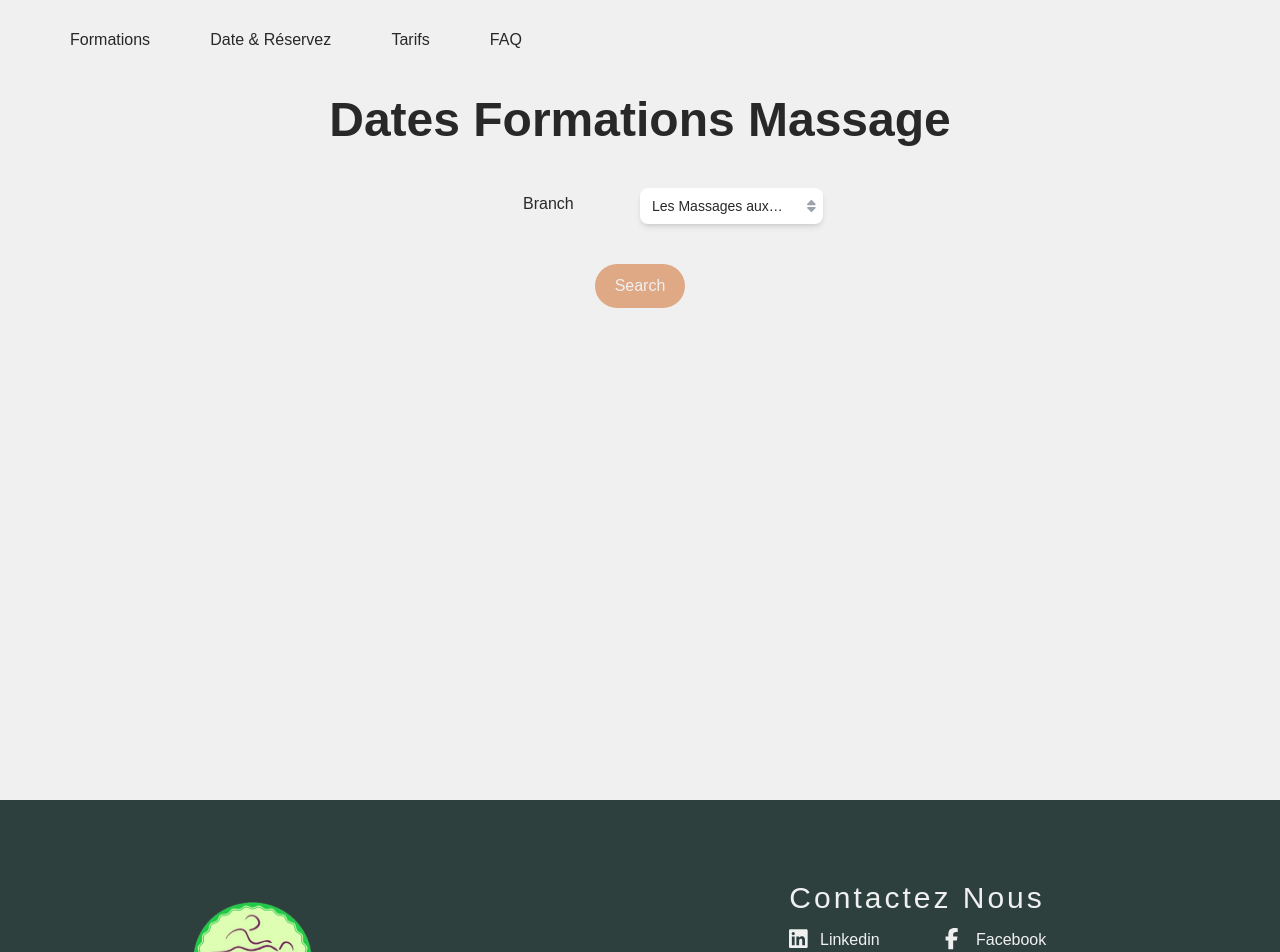
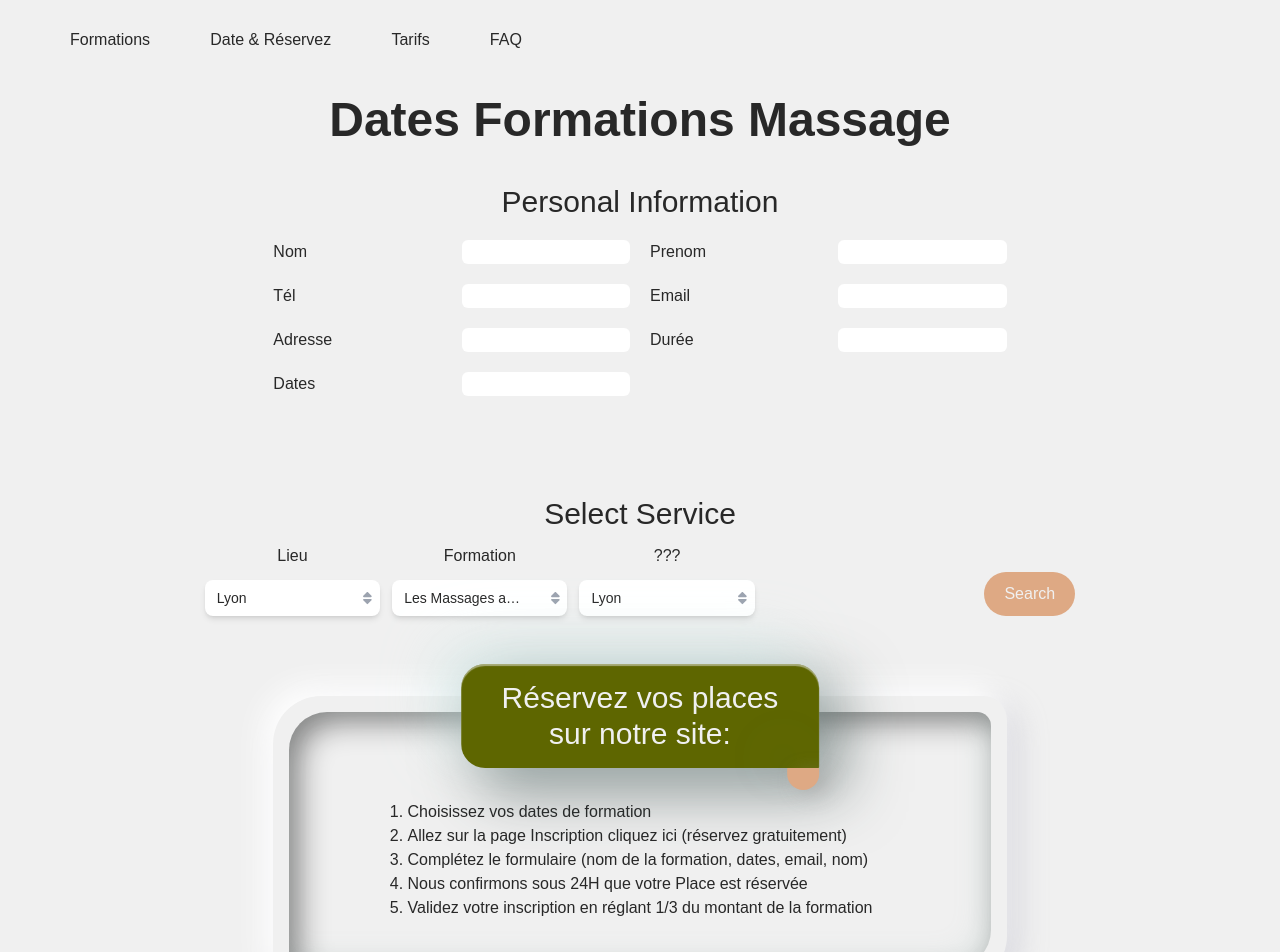
Before and after one commit to peii14/FormationMsg-Lyon, a Next.js app: page /Reservez in a window 1280 px wide. Shown: the top 952 px of the page. Built offline with nearby package versions, Linux system fonts and the light colour scheme.

Commit message:
form added

```diff
--- a/components/Filters.tsx
+++ b/components/Filters.tsx
@@ -52,7 +52,7 @@ const Filter = (props: any) => {
                 <Listbox.Option
                   key={personIdx}
                   className={({ active }) =>
-                    `relative cursor-default select-none py-2 pl-10 pr-4 ${
+                    `relative z-50 cursor-default select-none py-2 pl-10 pr-4 ${
                       active ? 'bg-amber-100 text-amber-900' : 'text-gray-900'
                     }`
                   }
--- a/pages/Reservez.tsx
+++ b/pages/Reservez.tsx
@@ -1,5 +1,6 @@
 import Button from '../components/Button'
 import Filters from '../components/Filters'
+import FrameSection from '../components/FrameSection'
 const Reservez = () => {
   return (
     <div className="layout">
@@ -8,14 +9,81 @@ const Reservez = () => {
           <h2 className="text-center text-5xl font-semibold">
             Dates Formations Massage
           </h2>
-          <div className="flex flex-col justify-around py-10">
-            <div className="mx-auto grid w-1/3 grid-cols-2">
-              <p className="my-auto text-center">Branch</p>
-              <Filters type='2' />
+          <div className="py-10">
+            <h3 className="text-center">Personal Information</h3>
+            <div className="grid-flow- mx-auto grid w-8/12 grid-cols-4 gap-5 py-5">
+              <p>Nom</p>
+              <input className=" rounded-md" type="text" />
+
+              <p>Prenom</p>
+              <input className=" rounded-md" type="text" />
+
+              <p>Tél</p>
+              <input className=" rounded-md" type="text" />
+
+              <p>Email</p>
+              <input className=" rounded-md" type="text" />
+
+              <p>Adresse</p>
+              <input className=" rounded-md" type="text" />
+
+              <p>Durée</p>
+              <input className=" rounded-md" type="text" />
+
+              <p>Dates</p>
+              <input className=" rounded-md" type="text" />
             </div>
-            <div className='w-max mx-auto py-10 '>
+          </div>
+
+          <h3 className="pt-10 text-center">Select Service</h3>
+          <div className="flex flex-row justify-around ">
+            <div className="mx-auto grid w-1/2 grid-cols-3 gap-3">
+              <div>
+                <p className="my-3 text-center">Lieu</p>
+                <Filters type="1" />
+              </div>
+              <div>
+                <p className="my-3 text-center">Formation</p>
+                <Filters type="2" />
+              </div>
+              <div>
+                <p className="my-3 text-center">???</p>
+                <Filters type="3" />
+              </div>
+            </div>
+            <div className="m-auto mt-10 h-full w-max">
               <Button type={true} content="Search" />
             </div>
+          </div>
+          <div className="mx-auto w-8/12 py-20">
+            <FrameSection title="Réservez vos places sur notre site:">
+              <ul className="mx-auto w-max list-decimal pt-10">
+                <li>
+                  <p>Choisissez vos dates de formation </p>
+                </li>
+                <li>
+                  <p>
+                    Allez sur la page Inscription cliquez ici (réservez
+                    gratuitement)
+                  </p>
+                </li>
+                <li>
+                  <p>
+                    Complétez le formulaire (nom de la formation, dates, email,
+                    nom)
+                  </p>
+                </li>
+                <li>
+                  <p>Nous confirmons sous 24H que votre Place est réservée</p>
+                </li>
+                <li>
+                  <p>
+                    Validez votre inscription en réglant 1/3 du montant de la
+                    formation
+                  </p>
+                </li>
+              </ul>
+            </FrameSection>
           </div>
         </section>
       </main>
```
